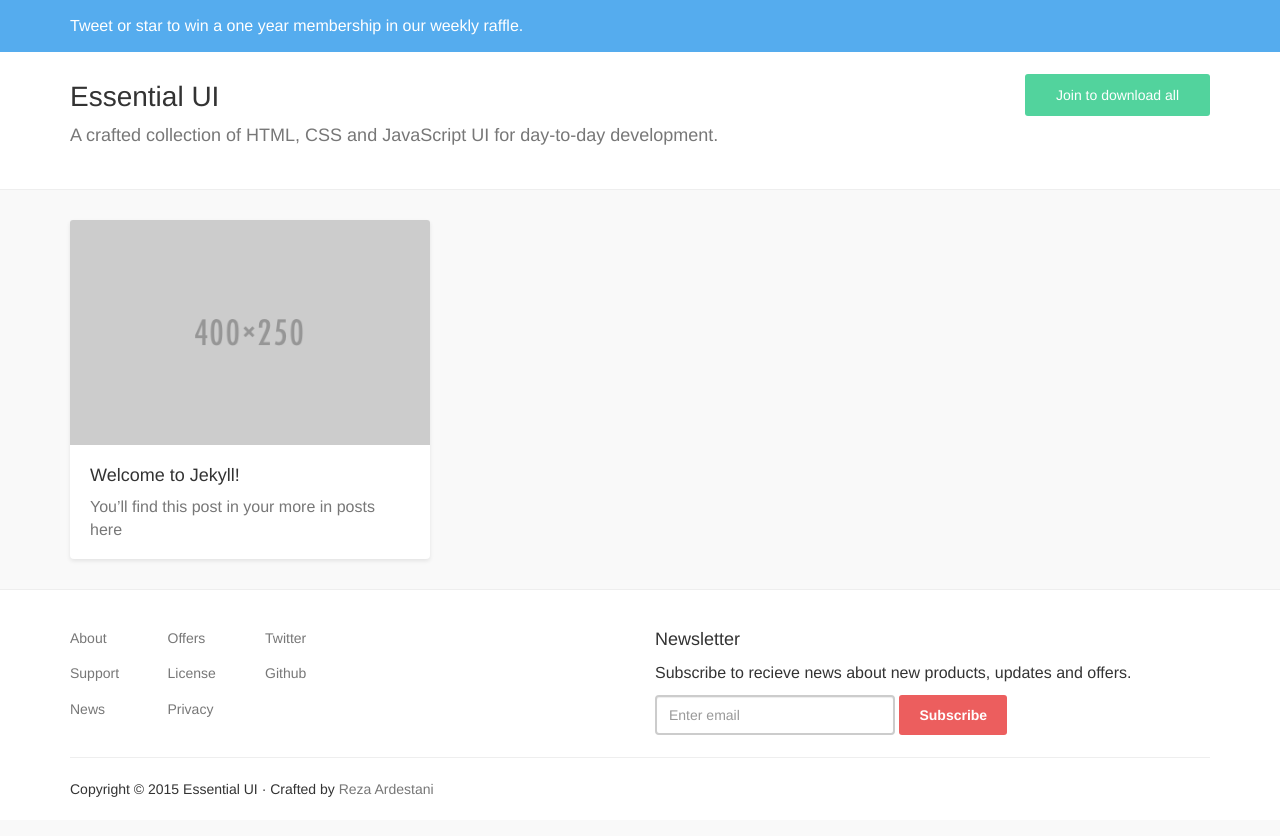
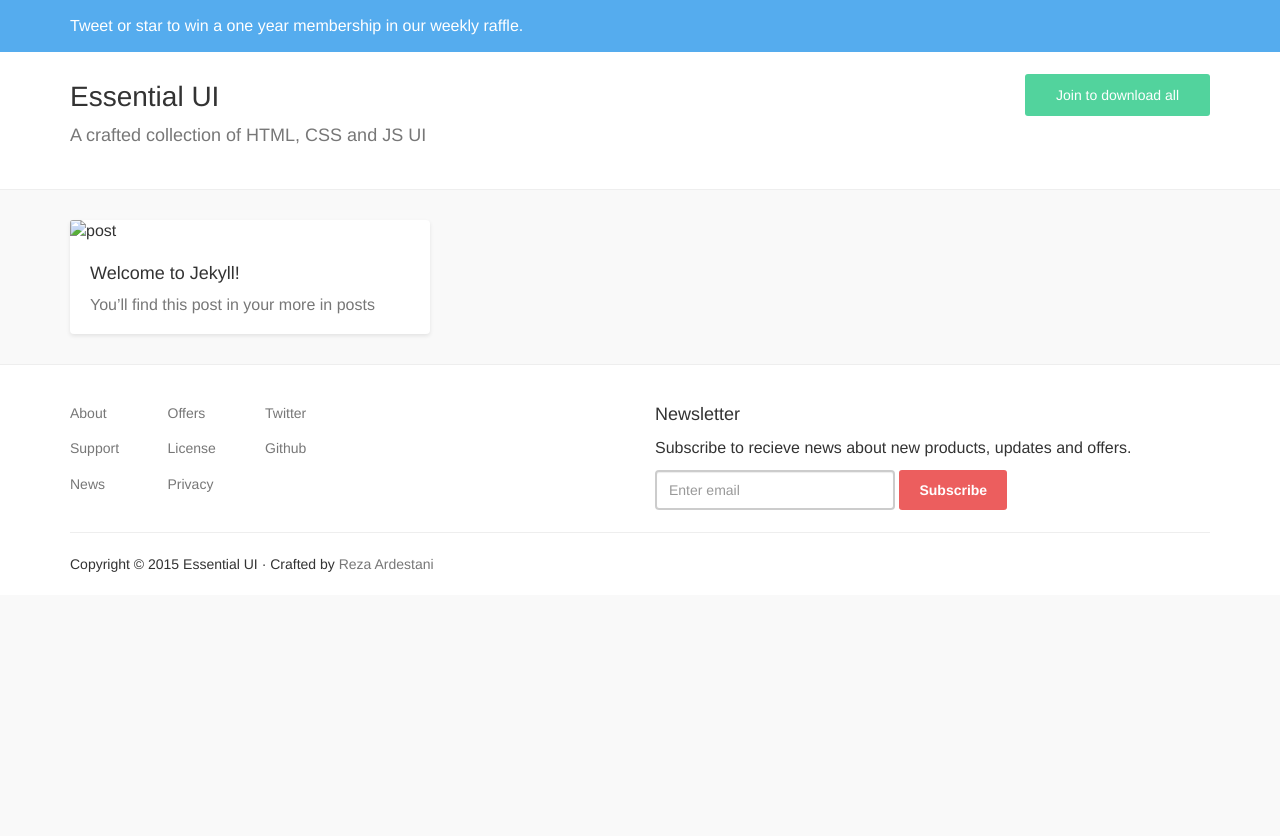
Before and after one commit to reardestani/essentialui, a Jekyll site: the page built from index.html, in a window 1280 px wide. Shown: the top 836 px of the page. Built offline with Jekyll 4.4.1, drawn with Linux system fonts in a browser that asks for light colours.

Commit message:
Fixed some header, footer and config file issues

```diff
--- a/_includes/footer.html
+++ b/_includes/footer.html
@@ -4,7 +4,7 @@
       <div class="col-xs-4 col-sm-2 col-md-1">
         <ul class="list-unstyled">
           <li><a href="{{ site.url }}/about">About</a></li>
-          <li><a href="mailto:support@{{ site.url }}">Support</a></li>
+          <li><a href="mailto:{{ site.email }}">Support</a></li>
           <li><a href="{{ site.url }}/news">News</a></li>
         </ul>
       </div>
@@ -27,7 +27,7 @@
         <form class="form-inline newsletter">
           <div class="form-group">
             <label class="sr-only" for="newsletterEmail">Email address</label>
-            <input type="email" class="form-control email" id="newsletterEmail" placeholder="Enter email">
+            <input type="email" class="form-control email" id="newsletterEmail" placeholder="Enter email" required>
           </div>
           <button type="submit" class="btn btn-default btn-subscribe">Subscribe</button>
         </form>
--- a/_includes/header.html
+++ b/_includes/header.html
@@ -6,10 +6,10 @@
   </div>
   <div class="container">
     <h1 class="site-title">
-      <a href="{{ site.url }}/">Essential UI</a>
+      <a href="{{ site.url }}/">{{ site.title }}</a>
       <a class="btn btn-join pull-right" href="{{ site.join }}" target="_blank">Join to download all</a>
     </h1>
-    <h2 class="site-subtitle">A crafted collection of HTML, CSS and JavaScript UI for day-to-day development.</h2>
+    <h2 class="site-subtitle">{{ site.description }}</h2>
   </div>
   <nav class="navbar navbar-call-to-join navbar-fixed-top" data-spy="affix" data-offset-top="160">
     <div class="container">
--- a/_posts/2015-06-13-welcome-to-jekyll.markdown
+++ b/_posts/2015-06-13-welcome-to-jekyll.markdown
@@ -2,8 +2,9 @@
 layout: post
 title:  "Welcome to Jekyll!"
 slug: "welcome-to-jekyll"
-subtitle: "You’ll find this post in your more in posts here"
+subtitle: "You’ll find this post in your more in posts "
 date:   2015-06-15 12:14:00
+update: 2015-06-20 12:14:00
 category: freebies
 tags: html, css, flat, minimal, bootstrap, less, modern
 ---
--- a/index.html
+++ b/index.html
@@ -7,8 +7,8 @@
     <div class="row">
       {% for post in site.posts %}
         <div class="col-sm-4">
-          <a href="{{ post.url | prepend: site.baseurl | prepend: site.url }}" class="thumbnail">
-            <img src="img/thumbnail.png" alt="...">
+          <a href="{{ post.url | prepend: site.url }}" class="thumbnail">
+            <img src="{{ site.url }}/img/{{ post.slug }}/thumbnail.png" alt="post">
             <div class="caption">
             <h4 class="thumbnail-title">{{ post.title | xml_escape }}</h4>
             <p class="thumbnail-subtitle">{{ post.subtitle | xml_escape }}</p>
```
Also changed, not shown: _layouts/post.html (+8 -6 lines), img/full.png (deleted), img/thumbnail.png (deleted), 1 other file.
